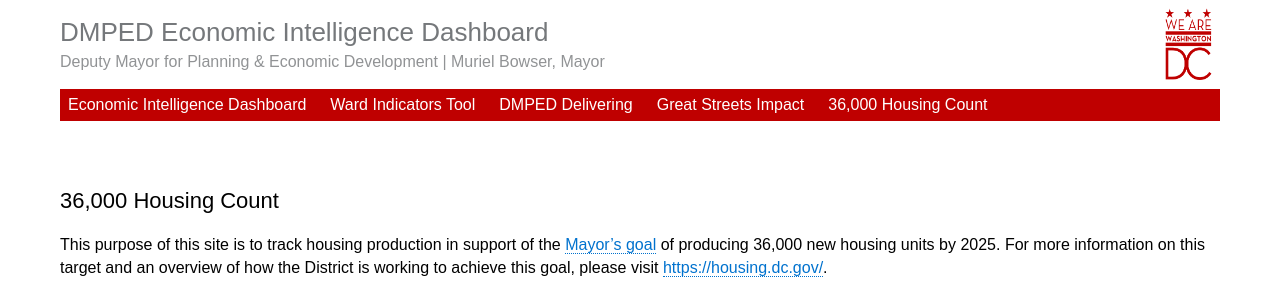
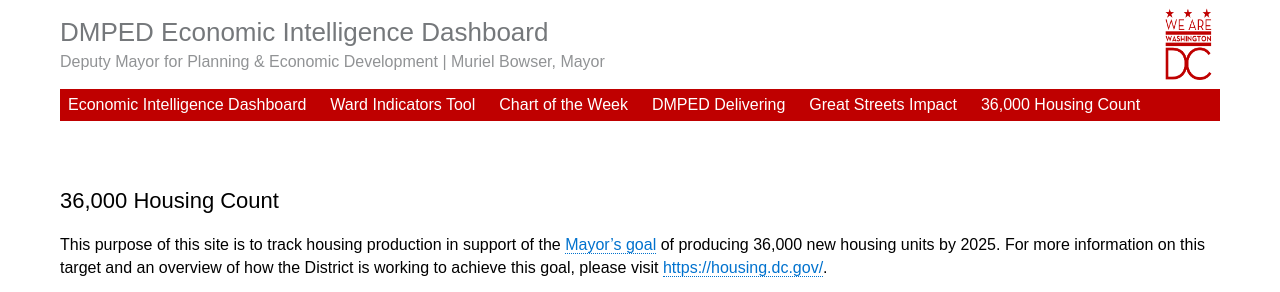
Before and after one commit to DCgov/36000by2025, a Jekyll site: the page built from _pages/index.md, in a window 1280 px wide, cut to the strip 0-292 px from the top of the page. Built offline with Jekyll 4.4.1, drawn with Linux system fonts in a browser that asks for light colours; nearby versions of some CDN libraries.

Commit message:
Update default.html

```diff
--- a/_layouts/default.html
+++ b/_layouts/default.html
@@ -16,6 +16,7 @@
               <ul>
                 <li><a href="{{ site.baseurl }}/">Economic Intelligence Dashboard</a></li>
                 <li><a href="http://open.dc.gov/econintel-wardtool/">Ward Indicators Tool</font></a></li>
+                <li><a href="http://open.dc.gov/econintel-cotw/">Chart of the Week</a></li>
                 <li><a href="http://open.dc.gov/dmped-delivering/">DMPED Delivering</a></li>
                 <li><a href="http://open.dc.gov/great-streets/">Great Streets Impact</a></li>
                 <li><a href="http://open.dc.gov/36k-count/">36,000 Housing Count</a></li>
```
